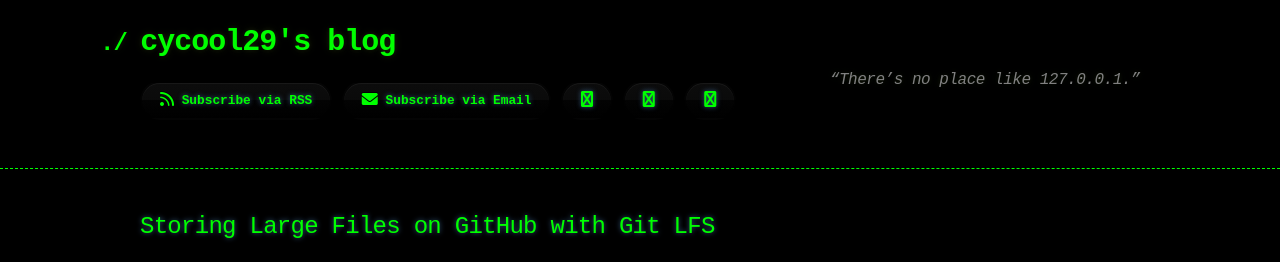
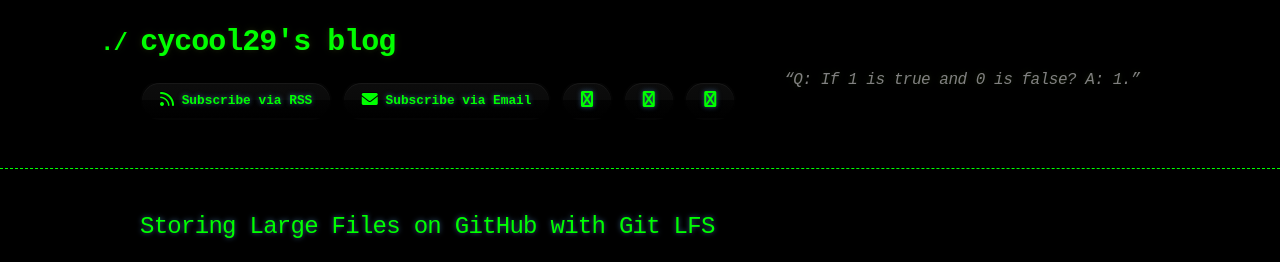
Before and after one commit to cycool29/cycool29.github.io, a Jekyll site: the page built from index.md, in a window 1280 px wide and 900 px high. Shown: the top 262 px of the window. Built offline with Jekyll 4.4.1, drawn with Linux system fonts in a browser that asks for light colours; a style sheet for code colours, icons or effects is not loaded.

Commit message:
Update quotes

```diff
--- a/_config.yml
+++ b/_config.yml
@@ -1,5 +1,5 @@
 title: cycool29's blog
-description: "“There’s no place like 127.0.0.1.” "
+description: "“Q: If 1 is true and 0 is false? A: 1.” "
 bio: A high school student. Intermediate in Python, Git, Bash. Learning JavaScript. He/Him. "
 author: cycool29
 url: https://cycool29.github.io
```
